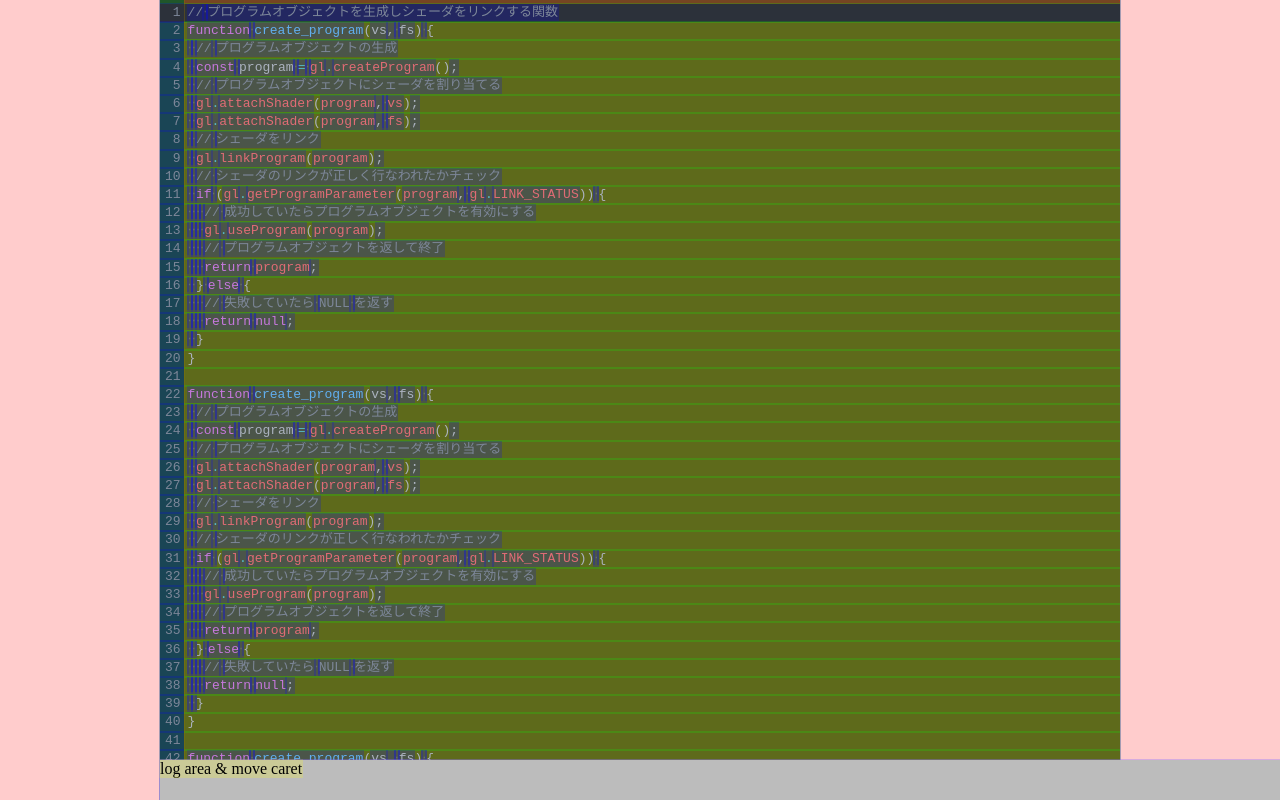
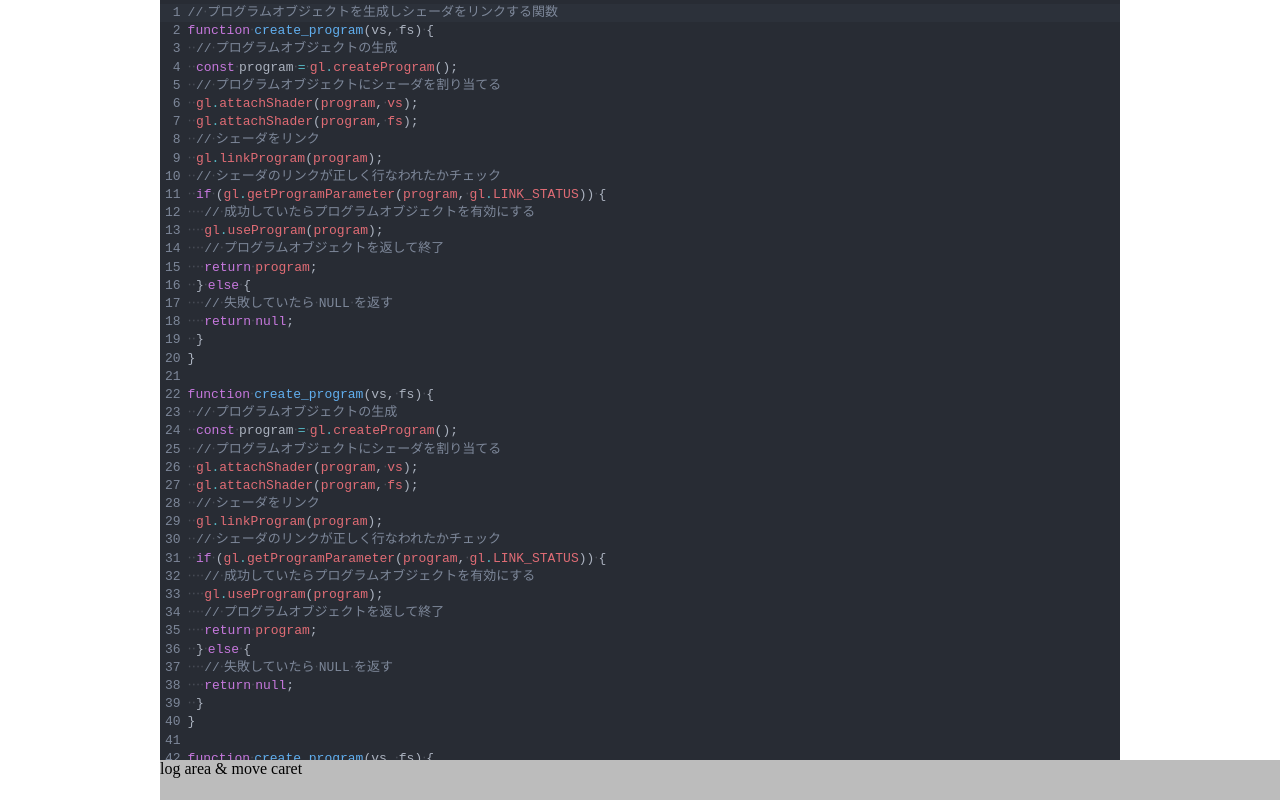
Before and after one commit to pome-ta/iOSbrowserSafariKeyboardBehaviorCheck, a website with bundled scripts: page docs/index.html in a window 1280 px wide. Built offline with nearby package versions, Linux system fonts and the light colour scheme.

Commit message:
res checking

```diff
--- a/docs/css/style.css
+++ b/docs/css/style.css
@@ -1,5 +1,5 @@
 @charset "utf-8";
-@import url('./styleChecker.css');
+/*@import url('./styleChecker.css');*/
 
 html {
   height: 100%;
```
